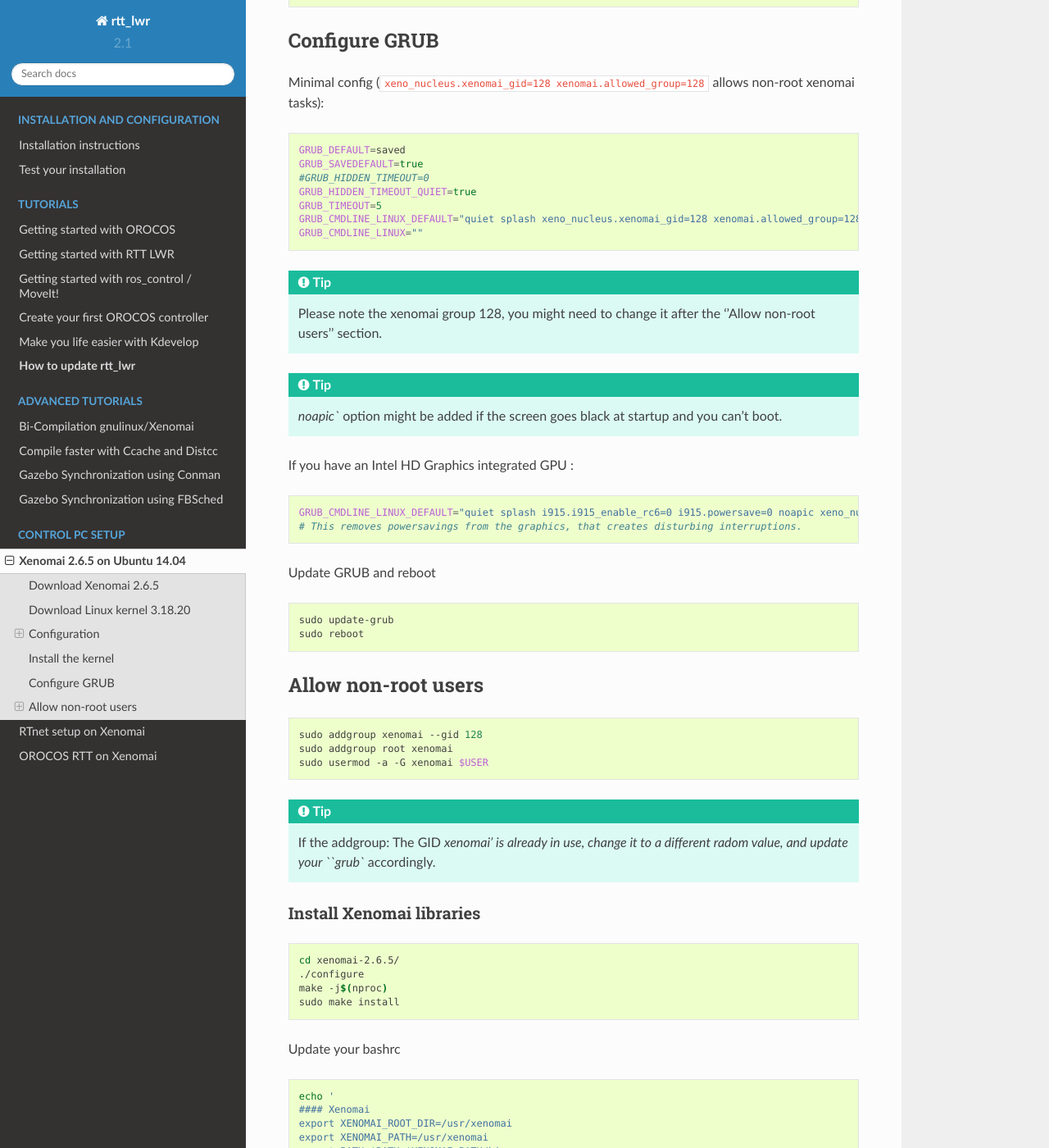
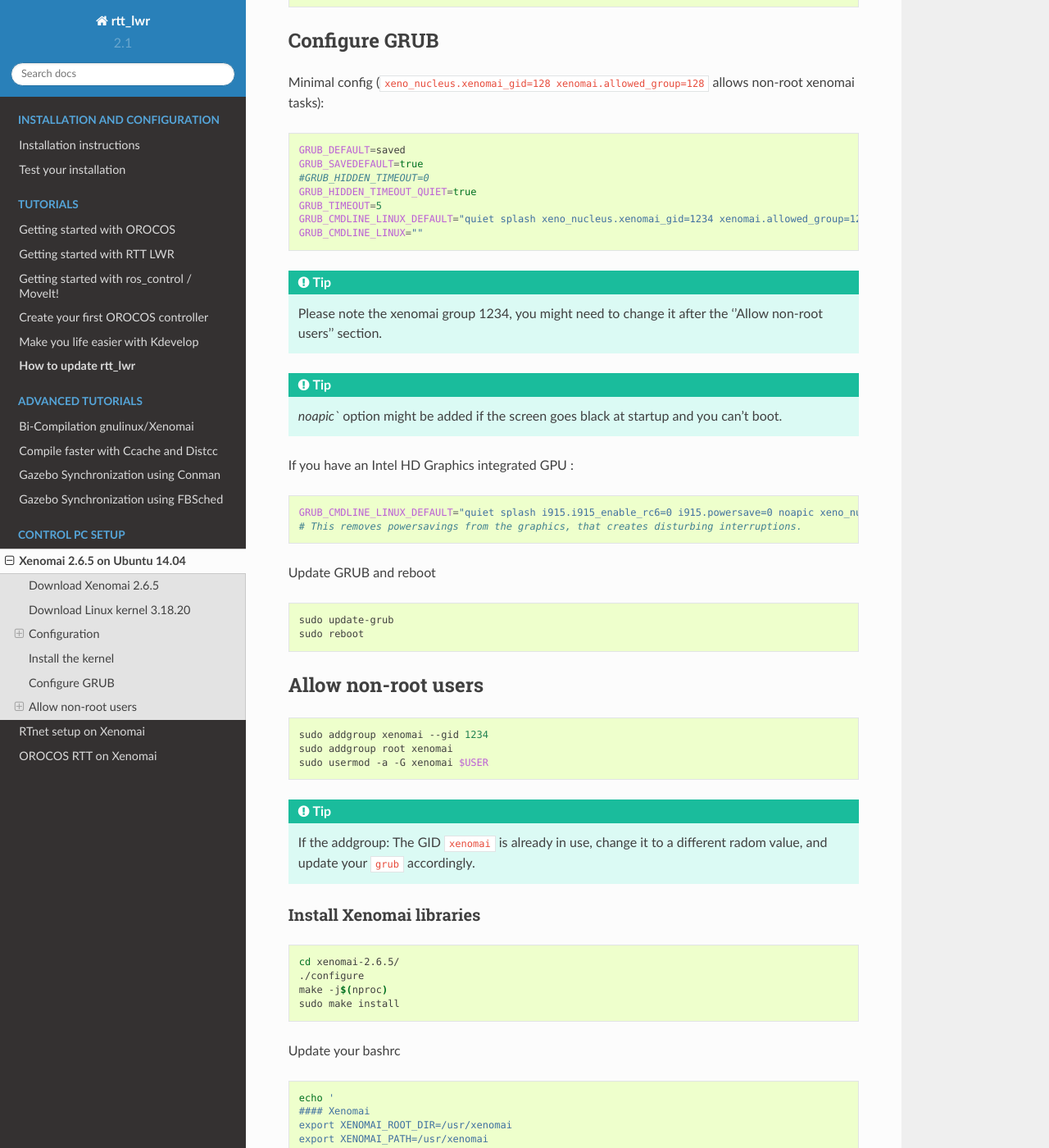
Before and after one commit to kuka-isir/rtt_lwr, a Sphinx documentation site: the page built from docs/source/rtpc/xenomai.rst, in a window 1280 px wide and 1400 px high, scrolled down 2560 px. Shown: the whole window at 82% size. Built offline with Sphinx 7.4.7 and the Read the Docs theme 2.0.0, drawn with Linux system fonts in a browser that asks for light colours.

Commit message:
Update xenomai.rst

```diff
--- a/docs/source/rtpc/xenomai.rst
+++ b/docs/source/rtpc/xenomai.rst
@@ -146,12 +146,12 @@
     #GRUB_HIDDEN_TIMEOUT=0
     GRUB_HIDDEN_TIMEOUT_QUIET=true
     GRUB_TIMEOUT=5
-    GRUB_CMDLINE_LINUX_DEFAULT="quiet splash xeno_nucleus.xenomai_gid=128 xenomai.allowed_group=128"
+    GRUB_CMDLINE_LINUX_DEFAULT="quiet splash xeno_nucleus.xenomai_gid=1234 xenomai.allowed_group=1234"
     GRUB_CMDLINE_LINUX=""
 
 .. tip::
 
-    Please note the xenomai group 128, you might need to change it after the ''Allow non-root users'' section.
+    Please note the xenomai group 1234, you might need to change it after the ''Allow non-root users'' section.
 
 .. tip:: `noapic`` option might be added if the screen goes black at startup and you can't boot.
 
@@ -159,7 +159,7 @@
 
 .. code-block:: bash
 
-    GRUB_CMDLINE_LINUX_DEFAULT="quiet splash i915.i915_enable_rc6=0 i915.powersave=0 noapic xeno_nucleus.xenomai_gid=128 xenomai.allowed_group=128"
+    GRUB_CMDLINE_LINUX_DEFAULT="quiet splash i915.i915_enable_rc6=0 i915.powersave=0 noapic xeno_nucleus.xenomai_gid=1234 xenomai.allowed_group=1234"
     # This removes powersavings from the graphics, that creates disturbing interruptions.
 
 
@@ -175,11 +175,11 @@
 
 .. code-block:: bash
 
-    sudo addgroup xenomai --gid 128
+    sudo addgroup xenomai --gid 1234
     sudo addgroup root xenomai
     sudo usermod -a -G xenomai $USER
 
-.. tip:: If the addgroup: The GID `xenomai' is already in use, change it to a different radom value, and update your ``grub`` accordingly.
+.. tip:: If the addgroup: The GID ``xenomai`` is already in use, change it to a different radom value, and update your ``grub`` accordingly.
 
 
 Install Xenomai libraries
```
